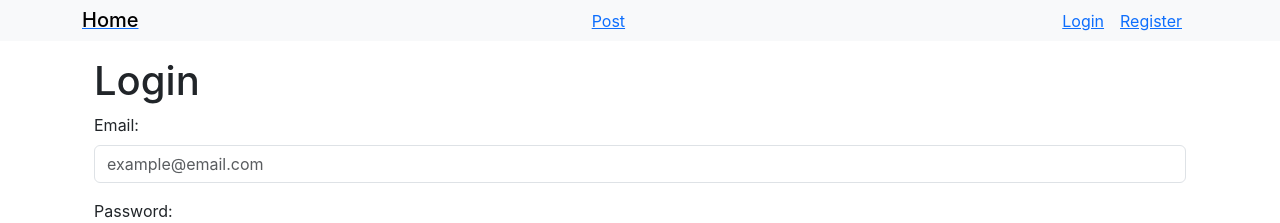
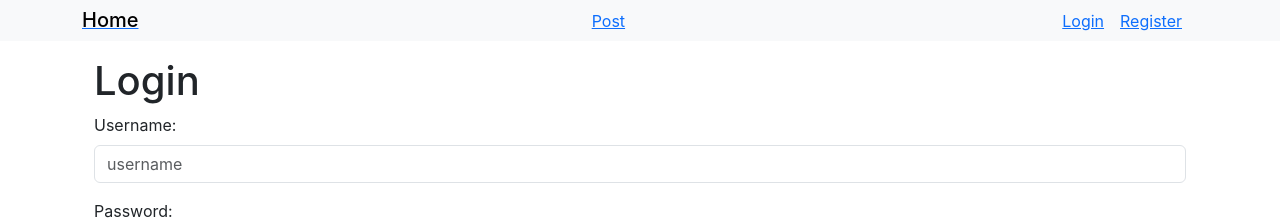
Before and after one commit to harrypatiry/object-file-sharing, a React (Create React App) app in the folder client/: page /login in a window 1280 px wide. Shown: the top 223 px of the page. Built offline with nearby package versions, Linux system fonts and the light colour scheme.

Commit message:
slight auth improvement

```diff
--- a/client/src/App.js
+++ b/client/src/App.js
@@ -6,17 +6,18 @@ import Register from './pages/register'
 import Dashboard from './pages/dashboard';
 import Post from './pages/post';
 import { useSelector } from 'react-redux';
+import { selectUser } from './redux/slices/userSlice';
 
 const Private = () => {
-  const {isAuth} = useSelector(state => state.auth)
+  const user = useSelector(selectUser)
 
-  return <>{isAuth ? <Outlet /> : <Navigate to='/login'/>}</>
+  return <>{user ? <Outlet /> : <Navigate to='/login'/>}</>
 }
 
 const Restricted = () => {
-  const {isAuth} = useSelector(state => state.auth)
+  const user = useSelector(selectUser)
 
-  return <>{!isAuth ? <Outlet /> : <Navigate to='/'/>}</>
+  return <>{!user ? <Outlet /> : <Navigate to='/'/>}</>
 }
 
 const App = () => {
--- a/client/src/components/navbar.js
+++ b/client/src/components/navbar.js
@@ -1,8 +1,9 @@
 import { useSelector } from 'react-redux'
 import { NavLink } from 'react-router-dom'
+import { selectUser } from '../redux/slices/userSlice'
 
 const Navbar = () => {
-  const {isAuth} = useSelector(state => state.auth)
+  const user = useSelector(selectUser)
 
   return (
     <nav className='navbar navbar-light bg-light'>
@@ -16,7 +17,7 @@ const Navbar = () => {
             <span>Post</span>
         </NavLink>
 
-        {isAuth ? (
+        {user ? (
           <div>
             <NavLink to='/dashboard' className='mx-3'>
               <span>Dashboard</span>
--- a/client/src/pages/dashboard.js
+++ b/client/src/pages/dashboard.js
@@ -2,19 +2,20 @@ import { useEffect, useState } from 'react'
 import { useDispatch } from 'react-redux'
 import { fetchProtectedData, onLogout } from '../api/auth'
 import Layout from '../components/layout'
-import { unauthenticateUser } from '../redux/slices/authSlice'
+import { logout } from '../redux/slices/userSlice'
 
 const Dashboard = () => {
   const dispatch = useDispatch()
   const [loading, setLoading] = useState(true)
   const [protectedData, setProtectedData] = useState(null)
 
-  const logout = async () => {
+  const handleLogout = async (e) => {
     try {
+      e.preventDefault()
       await onLogout()
 
-      dispatch(unauthenticateUser())
-      localStorage.removeItem('isAuth')
+      dispatch(logout())
+      // localStorage.removeItem('user')
     } catch (error) {
       console.log(error.response)
     }
@@ -28,7 +29,8 @@ const Dashboard = () => {
 
       setLoading(false)
     } catch (error) {
-      logout()
+      handleLogout()
+      console.log(error)
     }
   }
 
@@ -46,7 +48,7 @@ const Dashboard = () => {
         <h1>Dashboard</h1>
         <h2>{protectedData}</h2>
 
-        <button onClick={() => logout()} className='btn btn-primary'>
+        <button onClick={(e) => handleLogout(e)} className='btn btn-primary'>
           Logout
         </button>
       </Layout>
--- a/client/src/pages/home.js
+++ b/client/src/pages/home.js
@@ -1,14 +1,25 @@
 import React from 'react'
 import Layout from '../components/layout'
 import axios from 'axios'
+import { useSelector } from 'react-redux'
+import { selectUser } from '../redux/slices/userSlice'
 
 export default function Home() {
+  const user = useSelector(selectUser)
   const getUser = () => {
     axios.post('http://localhost:8000/api/auth/me')
   }
-  return (
+  return user ? (
     <Layout>
       <div>home</div>
+      <h1>welcome <span>{user.name}</span></h1>
+      <br></br>
+      <button onClick={getUser}>get current user</button>
+    </Layout>
+  ) : (
+    <Layout>
+      <div>home</div>
+      <br></br>
       <button onClick={getUser}>get current user</button>
     </Layout>
   )
--- a/client/src/pages/login.js
+++ b/client/src/pages/login.js
@@ -2,11 +2,11 @@ import React, { useState } from 'react'
 import Layout from '../components/layout'
 import { onLogin } from '../api/auth'
 import { useDispatch } from 'react-redux'
-import { authenticateUser } from '../redux/slices/authSlice'
+import { login } from '../redux/slices/userSlice'
 
 export default function Login() {
   const [value, setValue] = useState({
-    email: '',
+    username: '',
     password: ''
   })
   const [error, setError] = useState(false)
@@ -21,8 +21,13 @@ export default function Login() {
     e.preventDefault()
     try {
       await onLogin(value)
-      dispatch(authenticateUser())
-      localStorage.setItem('isAuth', 'true')
+      // dispatch(authenticateUser())
+      // localStorage.setItem('user', value.username)
+      // console.log(localStorage.getItem('user'))
+      dispatch(login({
+        name: value.username,
+        loggedIn: true
+      }))
     } catch (error) {
       console.log(error.response.data.errors[0].msg)
       setError(error.response.data.errors[0].msg)
@@ -33,15 +38,15 @@ export default function Login() {
       <form onSubmit={(e) => onSubmit(e)} className='container mt-3'>
         <h1>Login</h1>
         <div className='mb-3'>
-          <label htmlFor='email' className='form-label'>Email: </label>
+          <label className='form-label'>Username: </label>
           <input
             onChange={(e) => onChange(e)}
-            type='email'
+            type='username'
             className='form-control'
-            id='email'
-            value={value.email}
-            name='email'
-            placeholder='example@email.com'
+            id='username'
+            value={value.username}
+            name='username'
+            placeholder='username'
             required
           />
         </div>
--- a/client/src/pages/post.js
+++ b/client/src/pages/post.js
@@ -3,15 +3,16 @@ import Layout from '../components/layout'
 import onPost from '../api/post'
 import axios from 'axios'
 import { useSelector } from 'react-redux'
+import { selectUser } from '../redux/slices/userSlice'
 
 export default function Post() {
     const [file, setFile] = useState()
     const [error, setError] = useState(false)
-    const {isAuth} = useSelector(state => state.auth)
+    const user = useSelector(selectUser)
 
     const handleSubmit = async (e) => {
         e.preventDefault()
-        if (!isAuth) {
+        if (!user) {
             setError("You must be logged in to post.")
         } else {
             const formData = new FormData()
--- a/client/src/redux/slices/authSlice.js
+++ /dev/null
@@ -1,32 +0,0 @@
-import { createSlice } from '@reduxjs/toolkit'
-
-const userAuthFromLocalStorage = () => {
-  const isAuth = localStorage.getItem('isAuth')
-
-  if (isAuth && JSON.parse(isAuth) === true) {
-    return true
-  }
-
-  return false
-}
-
-const initialState = {
-  isAuth: userAuthFromLocalStorage(),
-}
-
-export const authSlice = createSlice({
-  name: 'auth',
-  initialState,
-  reducers: {
-    authenticateUser: (state) => {
-      state.isAuth = true
-    },
-    unauthenticateUser: (state) => {
-      state.isAuth = false
-    },
-  },
-})
-
-export const { authenticateUser, unauthenticateUser } = authSlice.actions
-
-export default authSlice.reducer
--- /dev/null
+++ b/client/src/redux/slices/userSlice.js
@@ -0,0 +1,24 @@
+import { createSlice } from '@reduxjs/toolkit'
+
+// still need to use localStorage so the user info persists
+
+export const userSlice = createSlice({
+  name: 'user',
+  initialState: {
+    user: null
+  },
+  reducers: {
+    login: (state, action) => {
+      state.user = action.payload
+    },
+    logout: (state) => {
+      state.user = null
+    },
+  },
+})
+
+export const { login, logout } = userSlice.actions
+
+export const selectUser = (state) => state.user.user
+
+export default userSlice.reducer
--- a/client/src/redux/store.js
+++ b/client/src/redux/store.js
@@ -1,7 +1,7 @@
 import { configureStore } from '@reduxjs/toolkit'
-import authSlice from './slices/authSlice'
+import userReducer from './slices/userSlice'
 export const store = configureStore({
   reducer: {
-    auth: authSlice,
+    user: userReducer,
   },
 })
```
Also changed, not shown: 2 other files (tests, documents, lock files or other folders).
